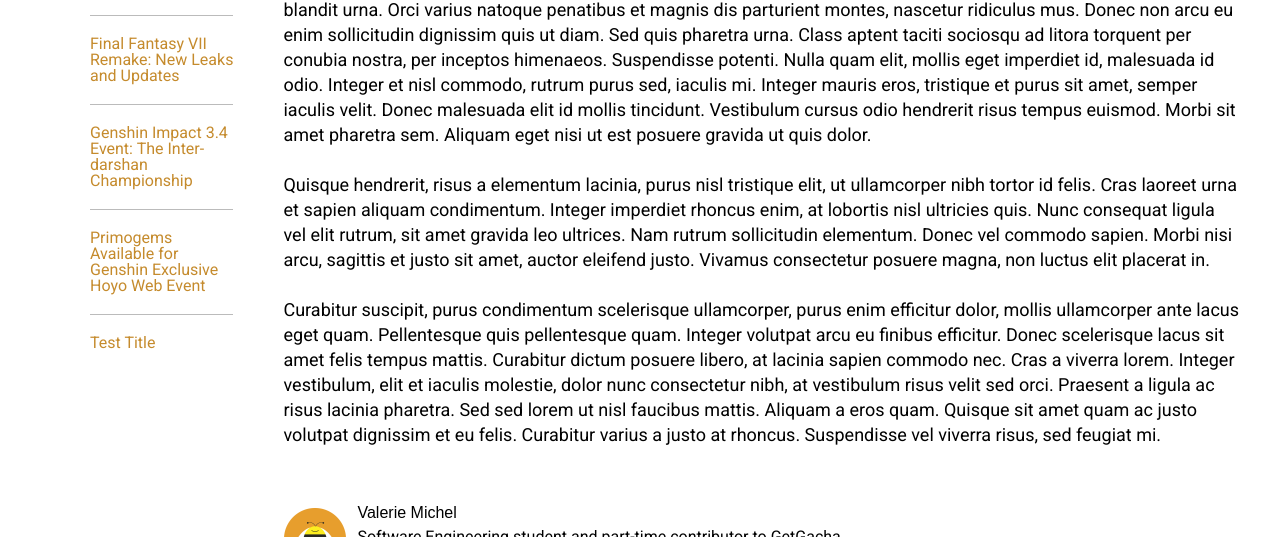
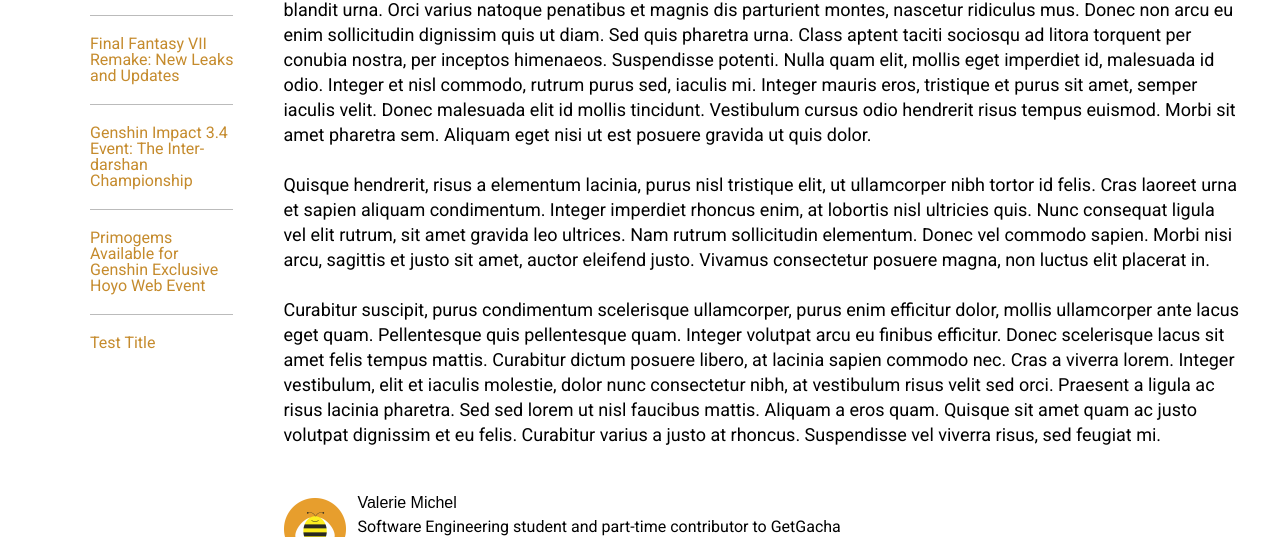
Before and after one commit to VGMichel/personal-blog, a plain HTML site: page blog-post-2.html in a window 1280 px wide. Shown: the part 768-1305 px from the top of the page. Drawn offline with Linux system fonts and the light colour scheme.

Commit message:
Small style update

```diff
--- a/assets/styles/main.css
+++ b/assets/styles/main.css
@@ -224,7 +224,7 @@ Article List Section
 Author Details (for a blog post)
 ------------------------*/
 .author {
-    margin: 30px 0;
+    margin-top: 20px;
 }
 .icon__img {
     border-radius: 50%;
@@ -252,6 +252,7 @@ Blog Post Section
 
 .post__section {
     max-width: 1100px;
+    height: 900px;
 }
 
 .post__title {
```
